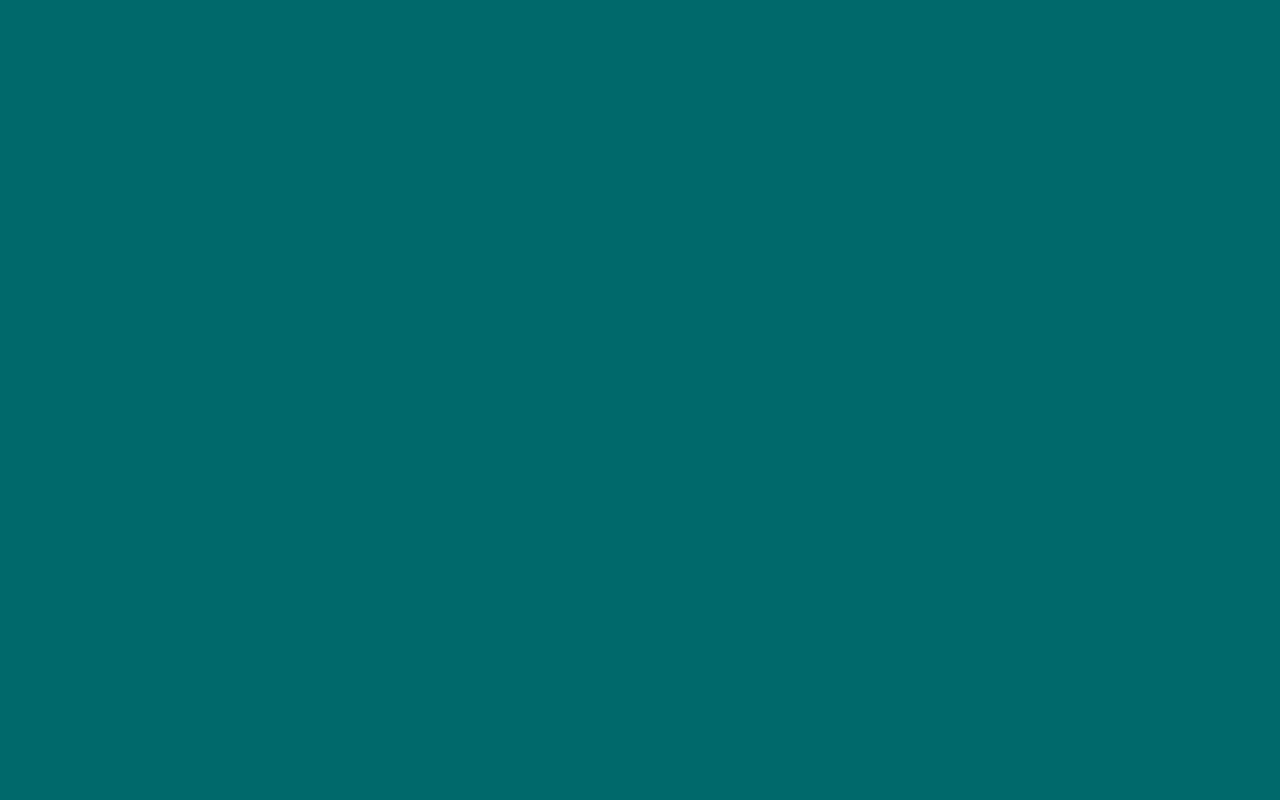
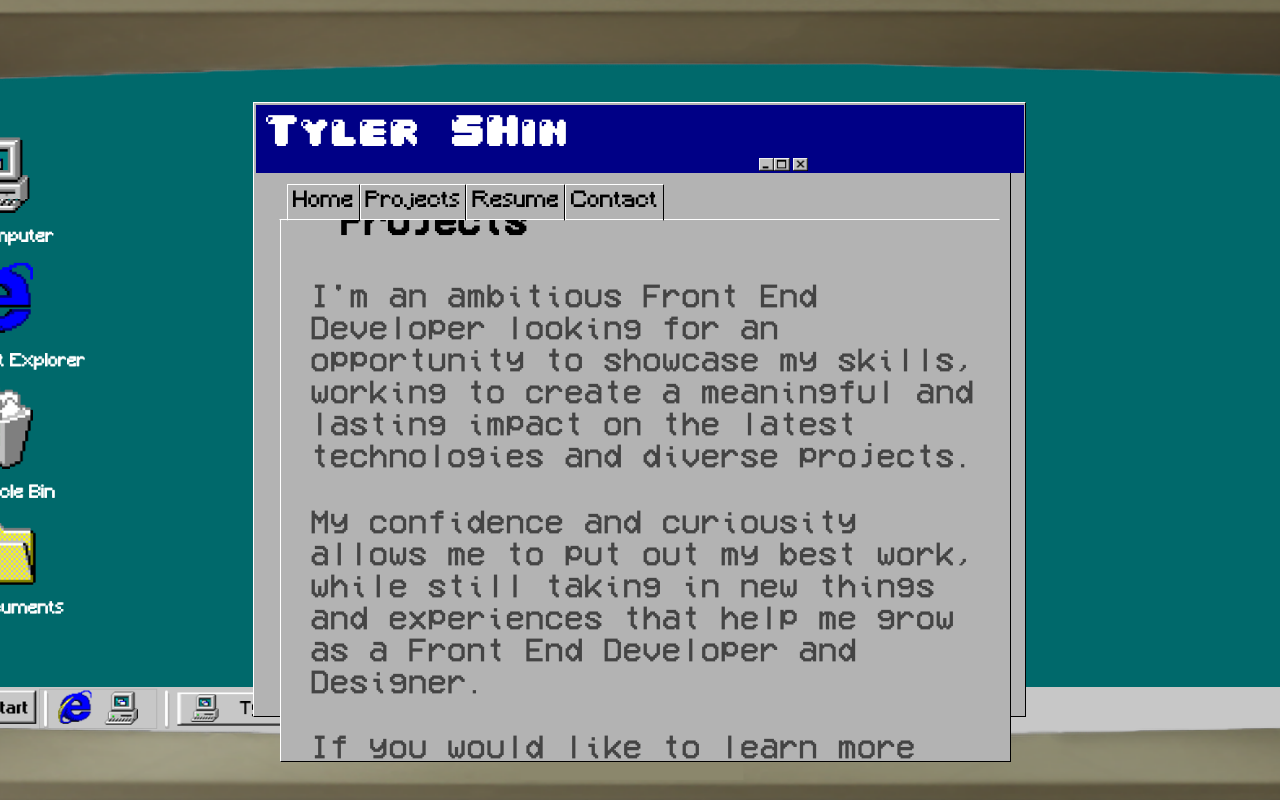
Before and after one commit to tyleroni/tylerjshin, a React (Create React App) app in the folder tyler/: page /Projects in a window 1280 px wide. Before the commit this address had no page. Built offline with nearby package versions, Linux system fonts and the light colour scheme.

Commit message:
Started Projects Page

```diff
--- a/tyler/src/App.js
+++ b/tyler/src/App.js
@@ -1,8 +1,9 @@
 import './App.scss';
-import { Routes, Route } from 'react-router-dom';
+import { Routes, Route, UNSAFE_DataRouterStateContext } from 'react-router-dom';
 import Layout from './Components/Layout';
 import Home from './Components/Home';
-//import background from '../src/assets/images/Portfolio_Background.png';
+import Projects from './Components/Projects';
+import background from '../src/assets/images/Portfolio_Background.png';
 
 function App() {
   return (
@@ -11,6 +12,7 @@ function App() {
         <Routes>
           <Route path = "/" element={<Layout />} >
             <Route index element={<Home />} />
+            <Route path = '/Projects' element = {<Projects />} />
           </Route>
         </Routes>
 
--- a/tyler/src/Components/Home/index.scss
+++ b/tyler/src/Components/Home/index.scss
@@ -5,8 +5,10 @@
     .backgroundclr {
         background-color: #b3b3b3;
         background-attachment: absolute;
+        //overflow-y:scroll;
+        //overflow-x:hidden;
         padding: 0% 0% 47vh 0%;
-        margin: 8.6% 1.8% 0% 3.2%;
+        margin: 8.6% 1.8% 0% 3.3%;
         border: 1px solid;
         border-color: white black black white;
         z-index: 4;
--- a/tyler/src/Components/Layout/index.scss
+++ b/tyler/src/Components/Layout/index.scss
@@ -26,13 +26,14 @@
 .container {
     width: 60.2%;
     height: auto;
+//    overflow-y:scroll;
     max-height: 100%;
     justify-content: left;
     will-change: contents;
     min-height: 566px;
     position: absolute;
     opacity: 1;
-    margin: 8% 11% 20% 19.8%;
+    margin: 8% 11% 0% 19.8%;
     z-index: 2;
     background-color: #b3b3b3;
     background-attachment: fixed;
--- /dev/null
+++ b/tyler/src/Components/Projects/index.js
@@ -0,0 +1,34 @@
+import './index.scss'
+import background from '../../assets/images/Portfolio_Background.png';
+
+
+const Projects = () => {
+
+    return (
+        <div className = "projects-layout">
+            <div className = "container projects-page">
+                <div className = "backgroundclr">
+                    <h1 className = 'text-zone-h1'>Projects</h1>
+                    <div className = 'text-zone-p'>
+
+                        <p>
+                            I'm an ambitious Front End Developer looking for an opportunity to showcase my skills, working to create a meaningful and lasting impact on the latest technologies and diverse projects.
+                        </p>
+                        <p>
+                            My confidence and curiousity allows me to put out my best work, while still taking in new things and experiences that help me grow as a Front End Developer and Designer.
+                        </p>
+                        <p>
+                            If you would like to learn more about my experiences and skillset, take a look at my Projects below!
+                        </p>
+                    </div>
+                    <div className = "projects project-1">
+                        <img src = ''></img>
+                    </div>
+                </ div>
+            </div>
+        </div>
+    )
+
+}
+
+export default Projects
--- /dev/null
+++ b/tyler/src/Components/Projects/index.scss
@@ -0,0 +1,41 @@
+.projects-layout {
+    width: 100%;
+    height: 100%;
+    position: absolute;
+    background-image: url("../../assets/images/Portfolio_Background.png");
+    background-attachment: absolute;
+    background-position: center;
+    background-repeat: no-repeat;
+    margin: 0px;
+    background-size: cover;
+}
+
+.container {
+    padding: 0;
+}
+
+.text-zone-h1 {
+    margin: 4% 0% 0% 8%;
+    padding: 0% 0% 2%;
+    font-family: 'tech';
+    font-size: 40px;
+    color: black;
+
+}
+.text-zone-p {
+    font-size: 25pt;
+    font-family: 'tech';
+    margin: -1% 0% -15% 0%;
+    padding: 0% 4% 0% 4%;
+}
+.backgroundclr {
+    background-color: #b3b3b3;
+    background-attachment: absolute;
+    overflow-y:scroll;
+    //overflow-x:hidden;
+    padding: 0% 0% 0% 0%;
+    margin: 8.6% 1.8% -6% 3.3%;
+    border: 1px solid;
+    border-color: white black black white;
+    z-index: 4;
+}
--- a/tyler/src/Components/Sidebar/index.js
+++ b/tyler/src/Components/Sidebar/index.js
@@ -25,13 +25,13 @@ const Sidebar = () => (
         <nav className = 'nav-bar2'>
             <ul>
                 <li className='active'>
-                    <a href='/home' className = 'active'>Home</a>
+                    <a href='/' className = 'active'>Home</a>
                 </li>
                 <li>
                     <a href='/projects' className = 'active'>Projects</a>
                 </li>
                 <li>
-                    <a href='/about' className = 'active'>About Me</a>
+                    <a href='/about' className = 'active'>Resume</a>
                 </li>
                 <li>
                     <a href='/contact' className = 'active'>Contact</a>
--- a/tyler/src/Components/Sidebar/index.scss
+++ b/tyler/src/Components/Sidebar/index.scss
@@ -36,7 +36,7 @@
 
 .nav-bar2 {
     position: absolute;
-    width: 57.17vw;
+    width: 56.3vw;
     box-sizing: border-box;
     display: flexbox;
     background-color: #b3b3b3;
@@ -67,6 +67,14 @@
     font-size: 22px;
 }
 
+.nav-bar2 a:active {
+    background-color: #969696;
+}
+
+.nav-bar2 a:focus {
+    background-color: #969696;
+}
+
 .nav-bar2 ul {
     padding: 0px 7px 0px 7px;
     margin: 10px 0px 0px;
@@ -84,7 +92,14 @@
     border-radius: 1px;
 }
 
-.nav-bar2 li.active {
+.nav-bar2 li:active {
     //border-color: #ffffff;
-    border-right-color: #000;
+    //border-right-color: #000;
+    color: #7a1717;
 }
+
+.nav-bar2 li:focus {
+    //border-color: #ffffff;
+    //border-right-color: #000;
+    color: #a8a8a8;
+}
--- a/tyler/src/index.js
+++ b/tyler/src/index.js
@@ -4,6 +4,7 @@ import './index.css';
 import App from './App';
 import reportWebVitals from './reportWebVitals';
 import { BrowserRouter } from 'react-router-dom';
+
 
 const root = ReactDOM.createRoot(document.getElementById('root'));
 root.render(
```
Also changed, not shown: tyler/src/Components/Layout/index.js (+0 -12 lines).
